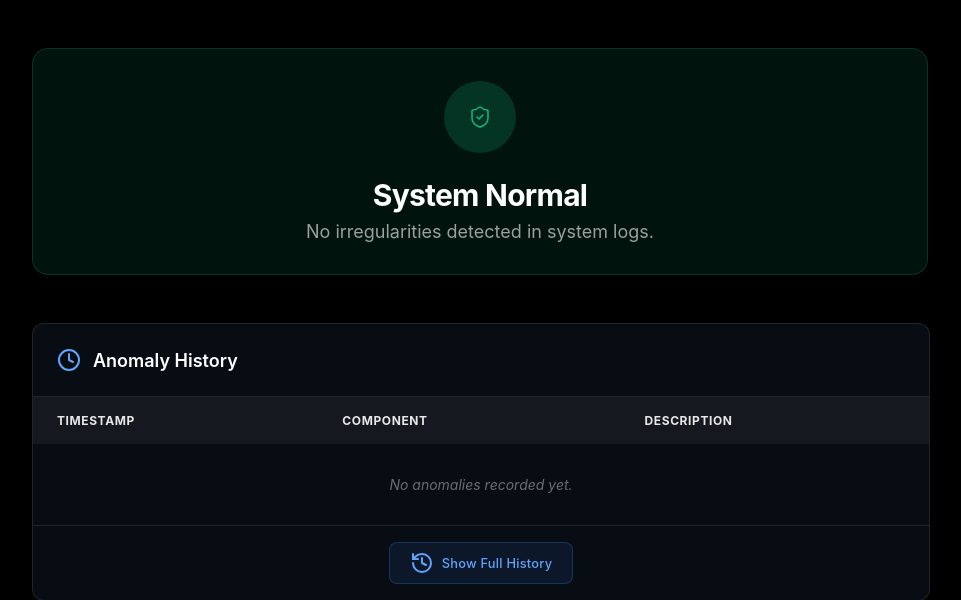
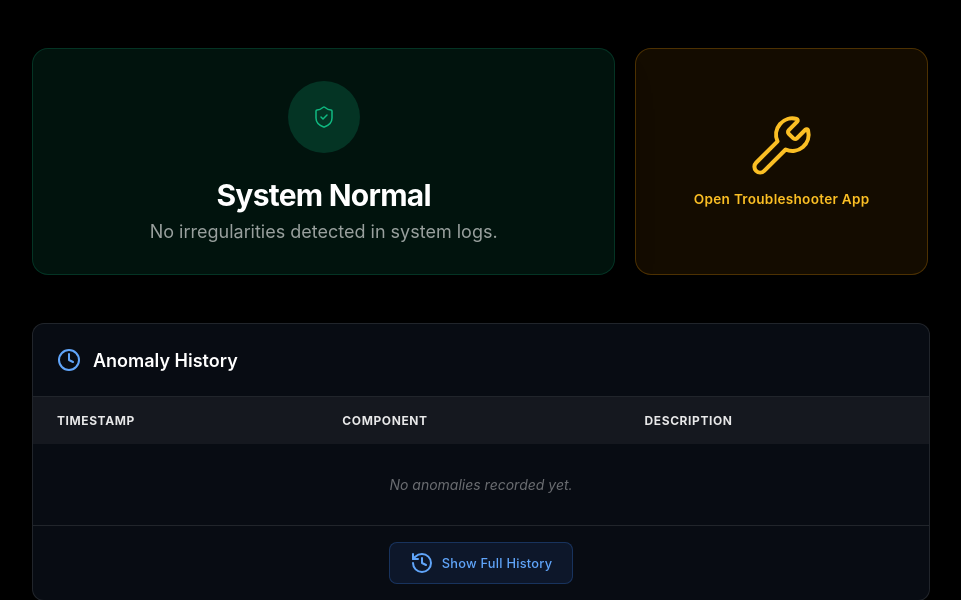
Before and after one commit to aadilsalimm/LogSpy, a Flask app: page / in a window 1280 px wide. Shown: the part 159-759 px from the top of the page, without its empty margins (160-1121 px from the left). Run offline with Flask 3, Linux system fonts and the light colour scheme; parts of the project's set-up code (start-up, migrations or seed data) failed here and were passed over; some libraries are stand-ins or nearby versions.

Commit message:
Added open_troubleshooter button in main front-end.

```diff
--- a/static/script.js
+++ b/static/script.js
@@ -45,7 +45,8 @@ const elements = {
     fullHistoryFilter: document.getElementById('full-history-filter'),
     fullHistoryDeleteBtn: document.getElementById('full-history-delete-btn'),
     fullHistoryClearBtn: document.getElementById('full-history-clear-btn'),
-    fullHistorySelectAll: document.getElementById('full-history-select-all')
+    fullHistorySelectAll: document.getElementById('full-history-select-all'),
+    troubleshooterBtn: document.getElementById('troubleshooter-btn')
 };
 
 // --- UI UPDATE FUNCTIONS ---
@@ -276,6 +277,16 @@ startConnection();
 elements.modalCloseBtn.addEventListener('click', () => toggleModal(false));
 elements.modalAckBtn.addEventListener('click', () => toggleModal(false));
 
+// Open Troubleshooter App
+elements.troubleshooterBtn.addEventListener('click', () => {
+    if (socket && socket.connected) {
+        socket.emit('open_troubleshooter');
+        console.log('Troubleshooter event emitted.');
+    } else {
+        console.warn('Socket not connected. Cannot open troubleshooter.');
+    }
+});
+
 // Close modal on click outside
 elements.modalOverlay.addEventListener('click', (e) => {
     if (e.target === elements.modalOverlay) {
--- a/static/style.css
+++ b/static/style.css
@@ -63,6 +63,58 @@ body {
     align-items: flex-end;
     gap: 0.5rem;
 }
+
+/* Status Row Layout */
+.status-row {
+    display: flex;
+    gap: 1.25rem;
+    align-items: stretch;
+}
+
+.status-row .status-card {
+    flex: 2;
+    min-width: 0;
+}
+
+/* Troubleshooter Button */
+.troubleshooter-btn {
+    flex: 1;
+    display: flex;
+    flex-direction: column;
+    align-items: center;
+    justify-content: center;
+    gap: 0.75rem;
+    padding: 1.5rem 1rem;
+    font-size: 0.85rem;
+    font-weight: 600;
+    font-family: inherit;
+    color: rgb(251, 191, 36);
+    background: rgba(245, 158, 11, 0.08);
+    border: 1px solid rgba(245, 158, 11, 0.25);
+    border-radius: 1rem;
+    cursor: pointer;
+    transition: all 0.25s ease;
+    letter-spacing: 0.02em;
+    text-align: center;
+    line-height: 1.4;
+}
+
+.troubleshooter-btn:hover {
+    background: rgba(245, 158, 11, 0.18);
+    border-color: rgba(245, 158, 11, 0.45);
+    color: rgb(253, 224, 71);
+    box-shadow: 0 0 24px rgba(245, 158, 11, 0.12);
+}
+
+.troubleshooter-btn:active {
+    transform: scale(0.97);
+}
+
+.troubleshooter-btn svg {
+    width: 65px;
+    height: 65px;
+}
+
 
 .connection-badge {
     display: inline-flex;
--- a/templates/index.html
+++ b/templates/index.html
@@ -5,10 +5,10 @@
     <meta charset="UTF-8">
     <meta name="viewport" content="width=device-width, initial-scale=1.0">
     <title>Log-Spy</title>
-    <script src="{{ url_for('static', filename='socket.io.min.js') }}"></script>
+    <script src="https://cdn.socket.io/4.7.5/socket.io.min.js"></script>
     <link rel="stylesheet" href="{{ url_for('static', filename='style.css') }}">
     <!-- Load Lucide Icons -->
-    <script src="{{ url_for('static', filename='lucide.min.js') }}"></script>
+    <script src="https://unpkg.com/lucide@latest"></script>
     <script src="{{ url_for('static', filename='script.js')}}" defer></script>
 </head>
 
@@ -56,7 +56,7 @@
             </div>
 
             <!-- Main Status Display -->
-            <main>
+            <main class="status-row">
                 <div id="status-card" class="status-card">
                     <div class="status-content">
                         <div id="status-icon-wrapper" class="status-icon-wrapper">
@@ -71,6 +71,11 @@
                         </div>
                     </div>
                 </div>
+
+                <button id="troubleshooter-btn" class="troubleshooter-btn">
+                    <i data-lucide="wrench" size="64" stroke-width="1.5"></i>
+                    <span>Open Troubleshooter App</span>
+                </button>
             </main>
 
             <!-- History Table -->
```
